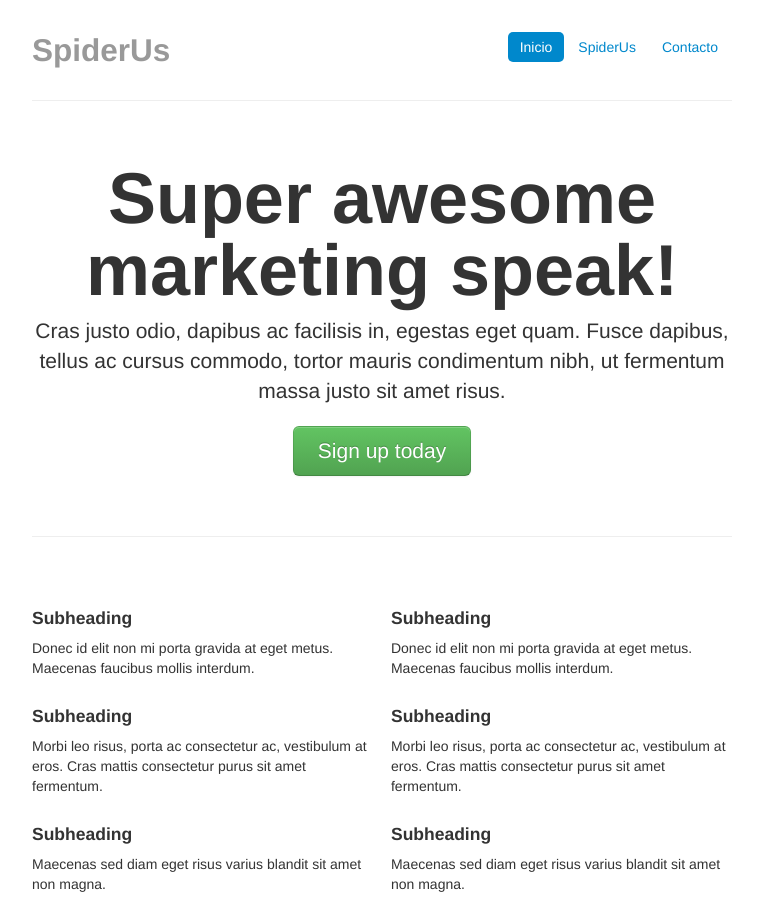
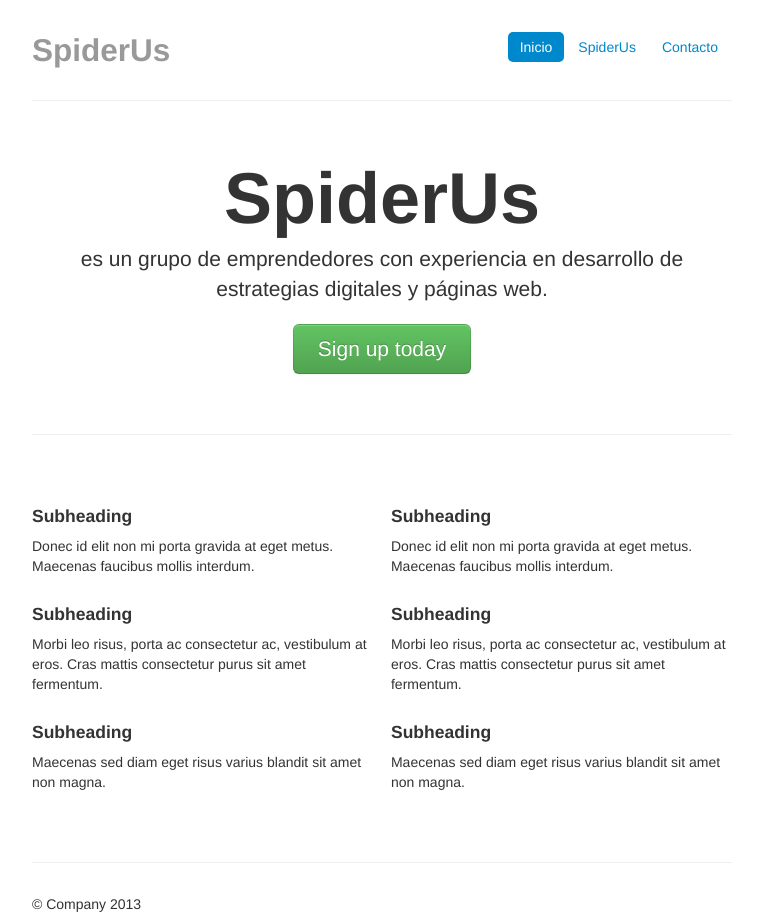
Before and after one commit to mrMiya/telaranha, a plain HTML site: page index.html in a window 1280 px wide. Shown: the top 917 px of the page, without its empty margins (258-1016 px from the left). Drawn offline with Linux system fonts and the light colour scheme.

Commit message:
jumbotron

```diff
--- a/index.html
+++ b/index.html
@@ -65,8 +65,8 @@
       <hr>
 
       <div class="jumbotron">
-        <h1>Super awesome marketing speak!</h1>
-        <p class="lead">Cras justo odio, dapibus ac facilisis in, egestas eget quam. Fusce dapibus, tellus ac cursus commodo, tortor mauris condimentum nibh, ut fermentum massa justo sit amet risus.</p>
+        <h1>SpiderUs</h1>
+        <p class="lead">es un grupo de emprendedores con experiencia en desarrollo de estrategias digitales y páginas web.</p>
         <a class="btn btn-large btn-success" href="#">Sign up today</a>
       </div>
 
```
